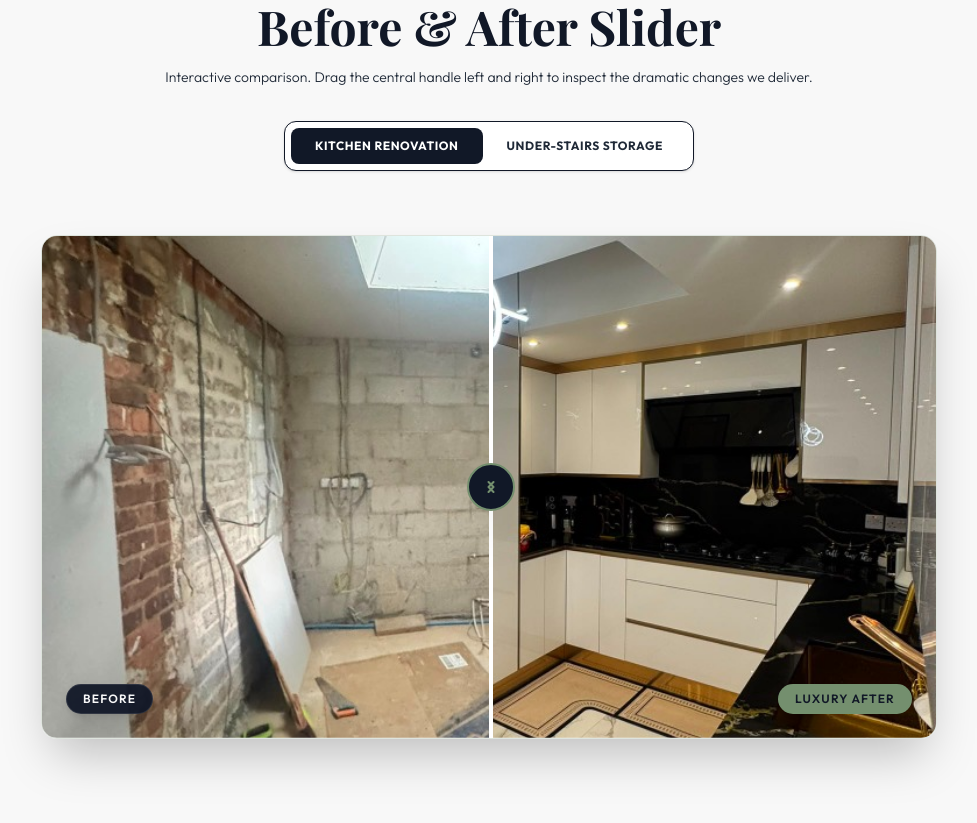
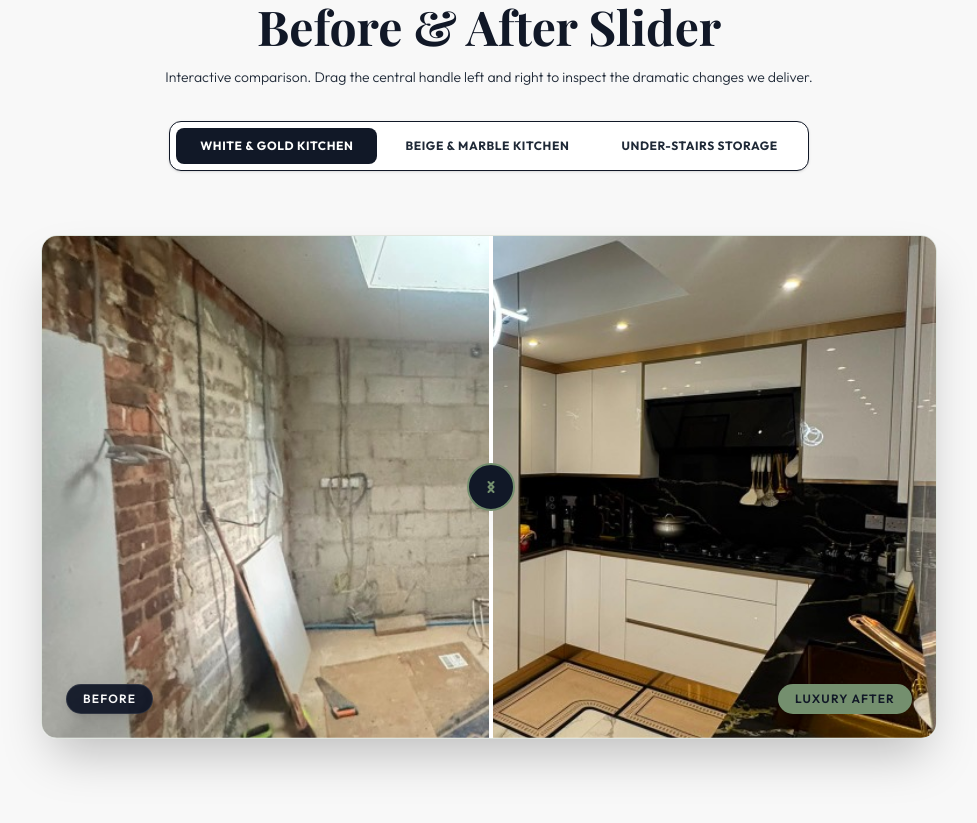
Before and after one commit to harshx-2005/graphene-interiors-live, a Next.js app: page / in a window 1280 px wide. Shown: the part 4260-5083 px from the top of the page, without its empty margins (151-1128 px from the left). Built offline with nearby package versions, Linux system fonts and the light colour scheme; some icons are missing.

Commit message:
Add new kitchen before/after slider variant and fix understairs image path

```diff
--- a/src/components/home-page-client.tsx
+++ b/src/components/home-page-client.tsx
@@ -147,7 +147,7 @@ const faqs = [
 export default function HomePageClient() {
   const [currentSlide, setCurrentSlide] = useState(0);
   const [activeFaq, setActiveFaq] = useState<number | null>(null);
-  const [sliderCategory, setSliderCategory] = useState<"kitchen" | "wardrobe">("kitchen");
+  const [sliderCategory, setSliderCategory] = useState<"kitchen" | "kitchen-beige" | "wardrobe">("kitchen");
 
   // Hero Background Slideshow
   useEffect(() => {
@@ -504,14 +504,22 @@ export default function HomePageClient() {
             </p>
 
             {/* Category Selector Tabs */}
-            <div className="inline-flex bg-white p-1.5 rounded-xl border border-gray-150 shadow-sm mt-8">
+            <div className="inline-flex flex-wrap justify-center gap-1 bg-white p-1.5 rounded-xl border border-gray-150 shadow-sm mt-8">
               <button
                 onClick={() => setSliderCategory("kitchen")}
                 className={`px-6 py-2.5 rounded-lg text-xs font-bold uppercase tracking-wider transition-all cursor-pointer ${
                   sliderCategory === "kitchen" ? "bg-primary text-white" : "text-text-charcoal hover:bg-gray-50"
                 }`}
               >
-                Kitchen Renovation
+                White & Gold Kitchen
+              </button>
+              <button
+                onClick={() => setSliderCategory("kitchen-beige")}
+                className={`px-6 py-2.5 rounded-lg text-xs font-bold uppercase tracking-wider transition-all cursor-pointer ${
+                  sliderCategory === "kitchen-beige" ? "bg-primary text-white" : "text-text-charcoal hover:bg-gray-50"
+                }`}
+              >
+                Beige & Marble Kitchen
               </button>
               <button
                 onClick={() => setSliderCategory("wardrobe")}
@@ -525,17 +533,26 @@ export default function HomePageClient() {
           </div>
 
           <div className="max-w-4xl mx-auto">
-            {sliderCategory === "kitchen" ? (
+            {sliderCategory === "kitchen" && (
               <BeforeAfterSlider
                 beforeImage="/images/projects/before_kitchen_renovation.jpg"
                 afterImage="/images/projects/after_kitchen_renovation.jpg"
                 beforeAlt="Raw kitchen space during renovation with exposed brickwork"
                 afterAlt="Luxurious white gloss kitchen with gold profiles and dark marble worktops"
               />
-            ) : (
+            )}
+            {sliderCategory === "kitchen-beige" && (
+              <BeforeAfterSlider
+                beforeImage="/images/projects/before_kitchen_renovation_2.jpg"
+                afterImage="/images/projects/after_kitchen_renovation_2.jpg"
+                beforeAlt="Cluttered and outdated kitchen before renovation"
+                afterAlt="Modern light beige handleless kitchen with marble splashbacks and light tiled floor"
+              />
+            )}
+            {sliderCategory === "wardrobe" && (
               <BeforeAfterSlider
                 beforeImage="/images/projects/before_understairs.jpg"
-                afterImage="/projects/before_understairs.jpg"
+                afterImage="/images/projects/after_understairs.jpg"
                 beforeAlt="Empty under-stairs cavity under construction"
                 afterAlt="Bespoke fitted oak under-stairs storage drawers and cabinets"
               />
```
Also changed, not shown: public/images/projects/after_kitchen_renovation_2.jpg (added), public/images/projects/before_kitchen_renovation_2.jpg (added).
